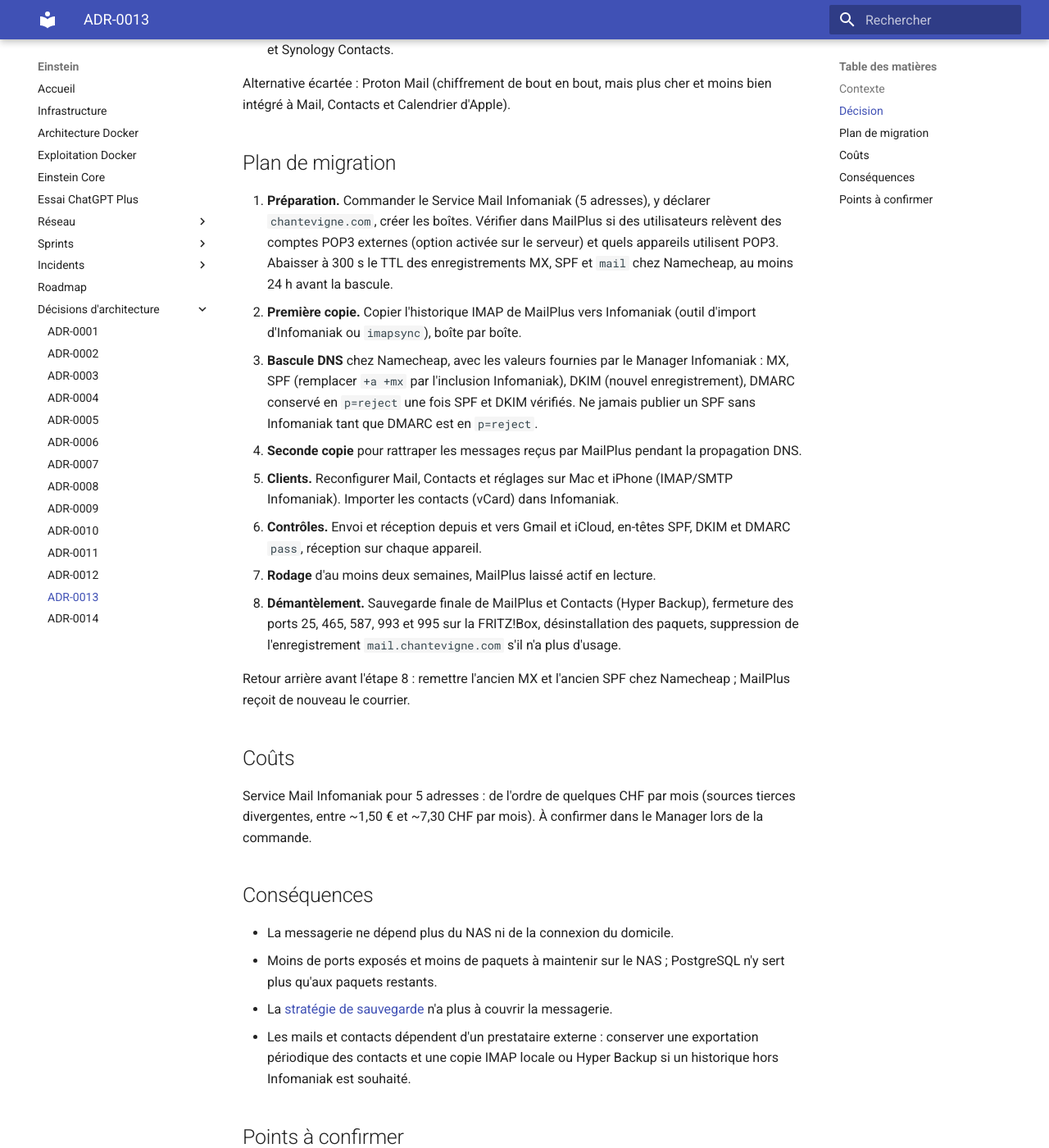
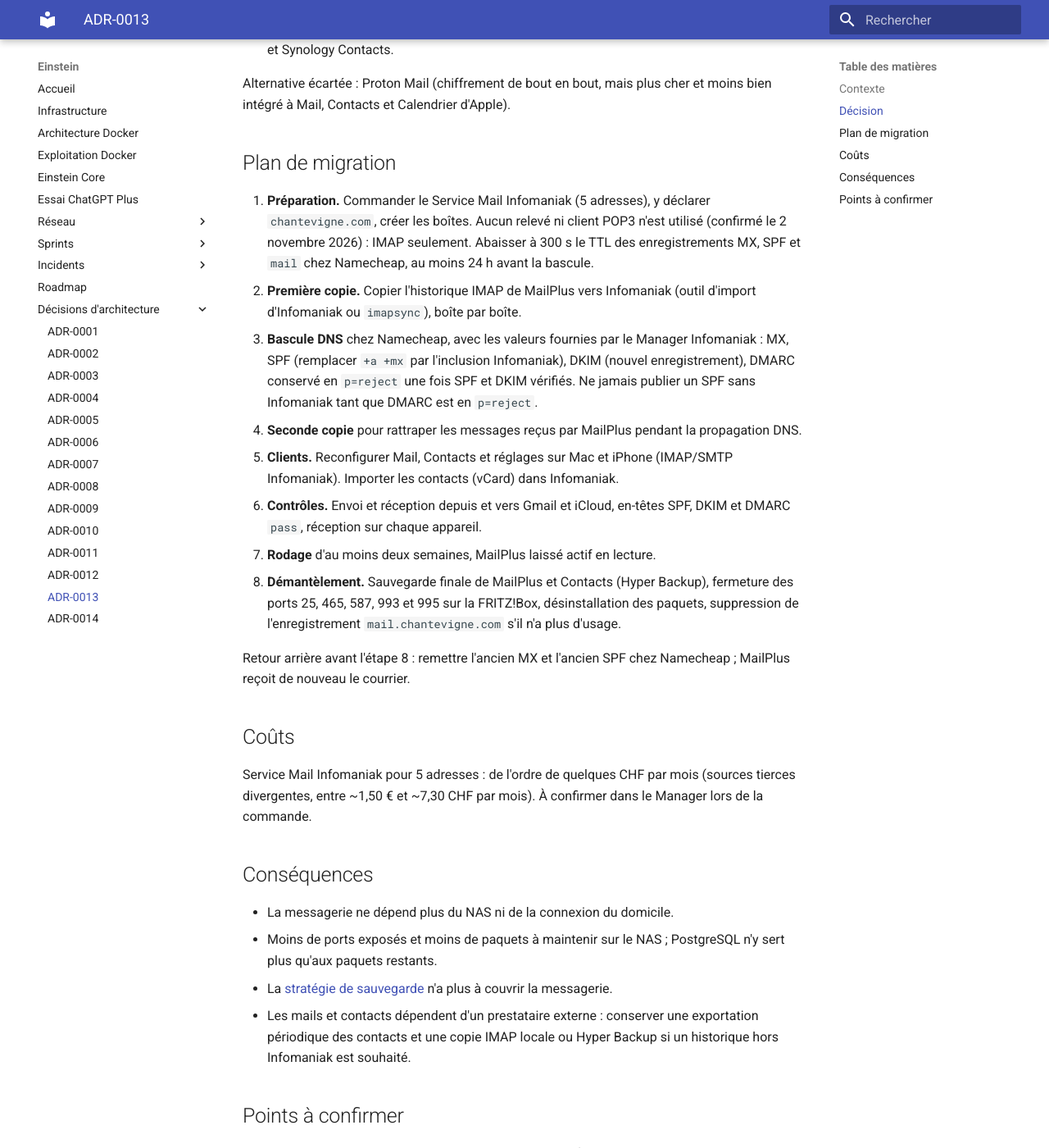
Before and after one commit to asanchez74/Einstein, an MkDocs documentation site: the page built from docs/adr/0013-migration-messagerie-infomaniak.md, in a window 1280 px wide and 1400 px high, scrolled down 1488 px. Shown: the whole window at 82% size. Built offline with MkDocs 1.6.1 and Material for MkDocs 9.7.7, drawn with Linux system fonts in a browser that asks for light colours; some of the changed text lies outside the part shown.

Commit message:
docs: tarif officiel Swiss Backup et précisions sur la migration mail
ADR-0014 : 1 To + 1 appareil Sauvegarde Cloud, CHF 6,02/mois en annuel.
ADR-0013 : POP3 non utilisé (IMAP seulement) ; sauvegarde hors site
mise en place avant la migration.

Co-Authored-By: Claude Opus 5.5 <noreply@anthropic.com>

```diff
--- a/docs/adr/0013-migration-messagerie-infomaniak.md
+++ b/docs/adr/0013-migration-messagerie-infomaniak.md
@@ -51,9 +51,8 @@ et moins bien intégré à Mail, Contacts et Calendrier d'Apple).
 ## Plan de migration
 
 1. **Préparation.** Commander le Service Mail Infomaniak (5 adresses), y
-   déclarer `chantevigne.com`, créer les boîtes. Vérifier dans MailPlus si des
-   utilisateurs relèvent des comptes POP3 externes (option activée sur le
-   serveur) et quels appareils utilisent POP3. Abaisser à 300 s le TTL des
+   déclarer `chantevigne.com`, créer les boîtes. Aucun relevé ni client POP3
+   n'est utilisé (confirmé le 2 novembre 2026) : IMAP seulement. Abaisser à 300 s le TTL des
    enregistrements MX, SPF et `mail` chez Namecheap, au moins 24 h avant la
    bascule.
 2. **Première copie.** Copier l'historique IMAP de MailPlus vers Infomaniak
@@ -98,4 +97,6 @@ dans le Manager lors de la commande.
 ## Points à confirmer
 
 - Valeurs exactes MX, SPF et DKIM dans le Manager Infomaniak.
-- Relevés POP3 externes configurés dans MailPlus, et appareils en POP3.
+
+Ordre retenu : mettre en place la sauvegarde hors site
+([ADR-0014](0014-strategie-sauvegarde-3-2-1.md)) avant la migration.
```
Also changed, not shown: docs/adr/0014-strategie-sauvegarde-3-2-1.md (+5 -2 lines).
